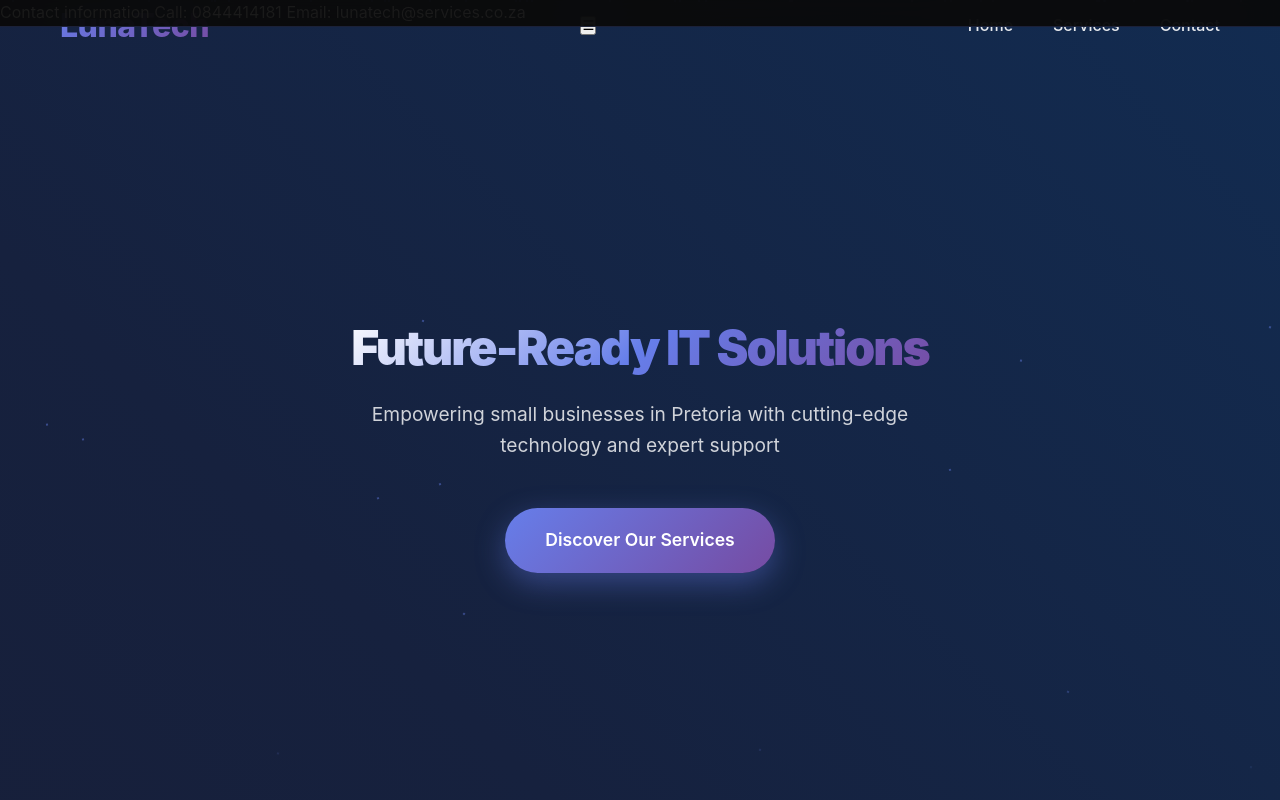
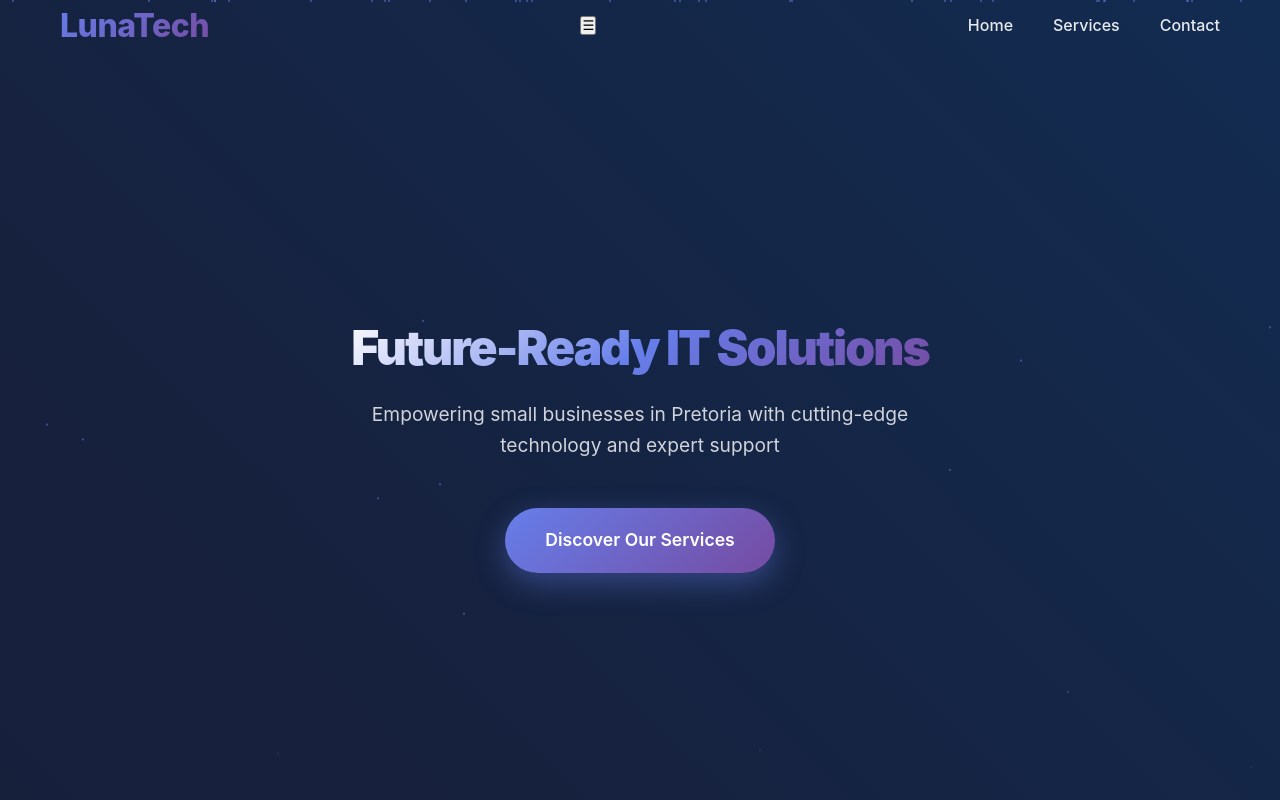
Before and after one commit to Gomza98/LunaTech, a plain HTML site: page index.html in a window 1280 px wide. Shown: the top 800 px of the page. Drawn offline with Linux system fonts and the light colour scheme.

Commit message:
Update index.html

```diff
--- a/index.html
+++ b/index.html
@@ -479,11 +479,7 @@
     </style>
 </head>
 <body>
-  <!-- Header -->
-    <header>
-      <p>Contact information    Call: 0844414181   Email: lunatech@services.co.za</p>
-    </header>
-    <div class="bg-animation"></div>
+   <div class="bg-animation"></div>
     <div class="particles" id="particles"></div>
 
 
```
